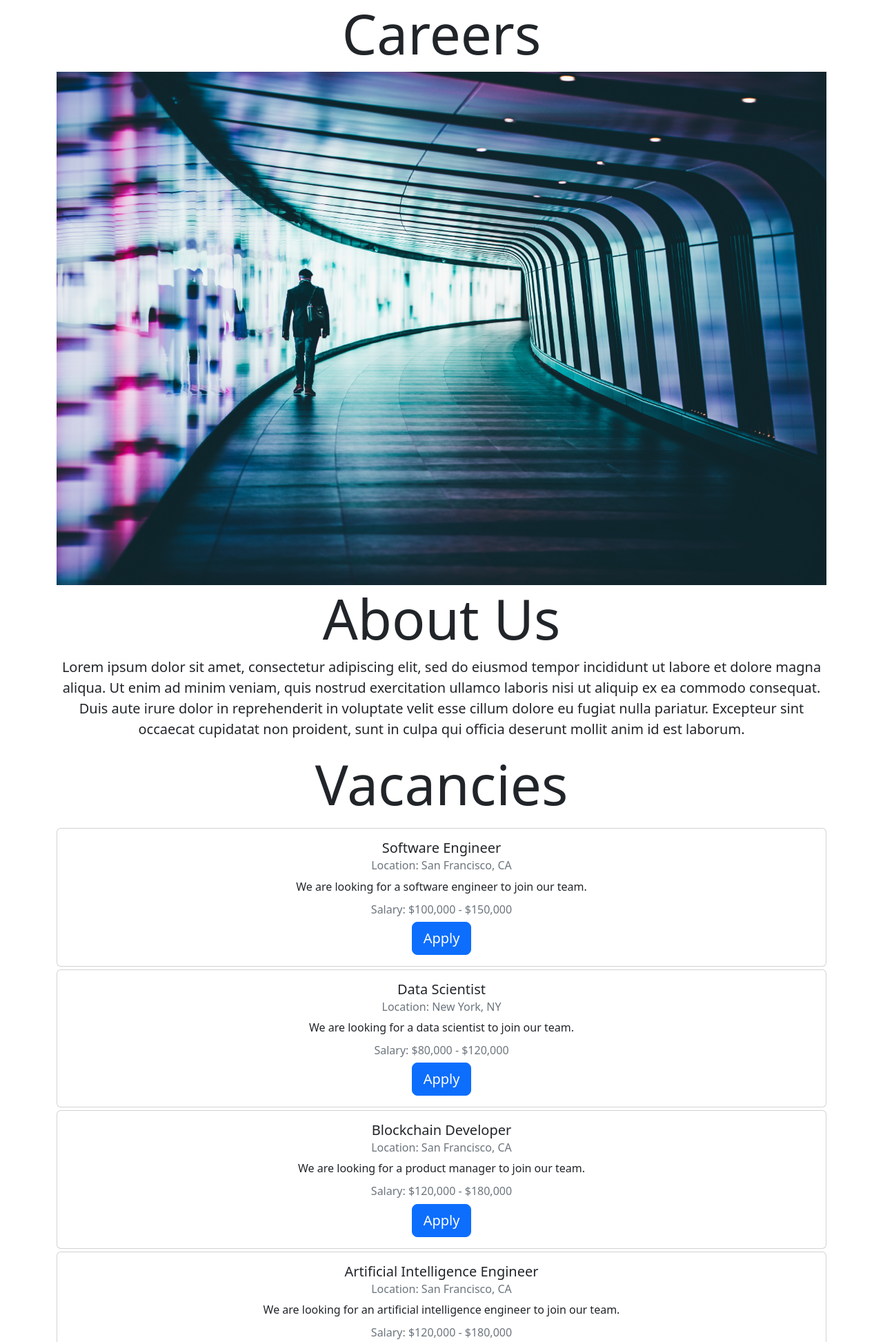
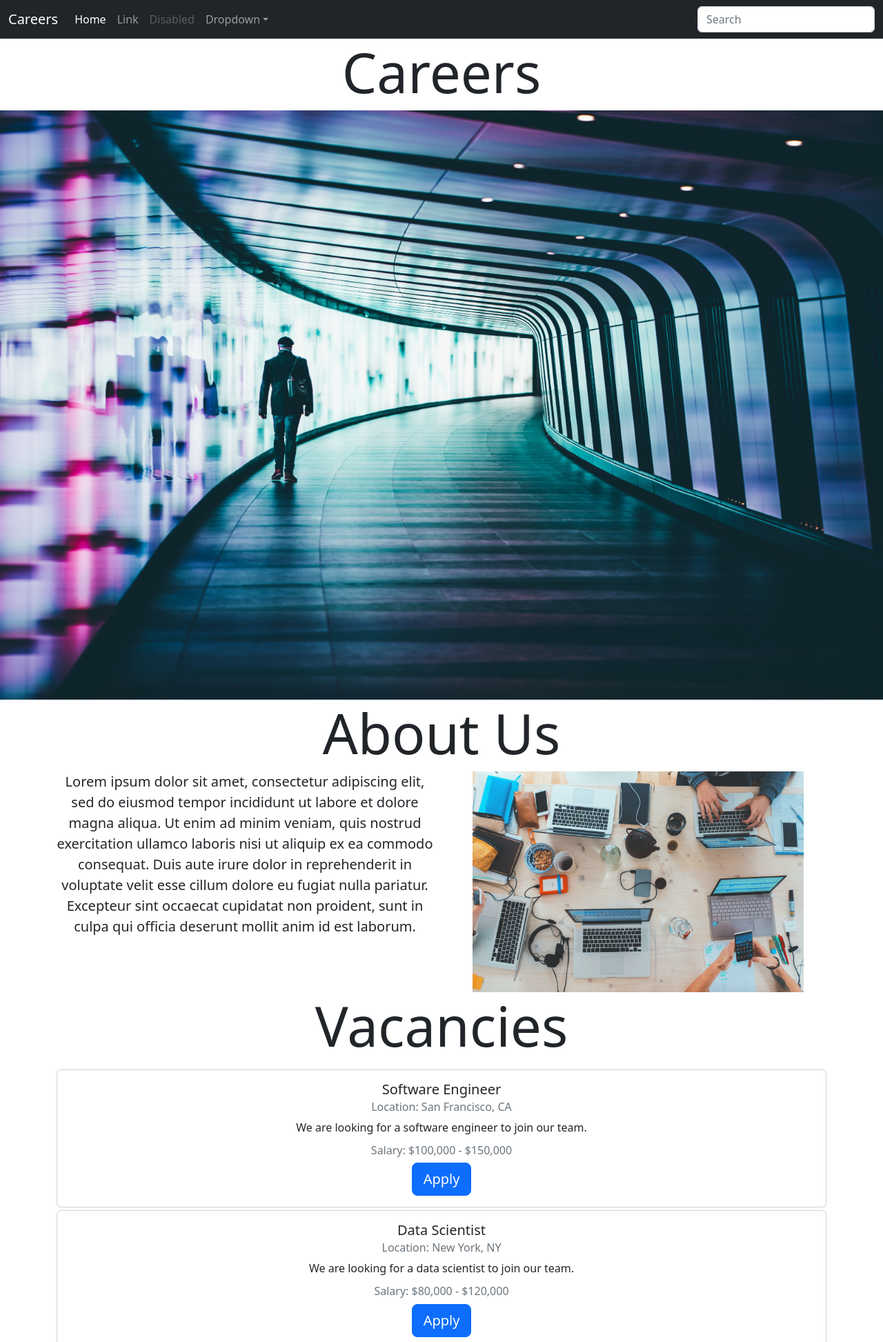
Before and after one commit to OmarMWarraich/careers-website, a Flask app: page / in a window 1280 px wide. Shown: the top 1945 px of the page at 69% size. Run offline with Flask 3, Linux system fonts and the light colour scheme.

Commit message:
feat: footer and links

```diff
--- /dev/null
+++ b/templates/footer.html
@@ -0,0 +1,37 @@
+<footer class="pt-4 my-md-5 pt-md-5 border-top">
+    <div class="row">
+      <div class="col-12 col-md">
+        <img class="mb-2" src="../assets/brand/bootstrap-logo.svg" alt="" width="24" height="19">
+        <small class="d-block mb-3 text-muted">&copy; 2017–2021</small>
+      </div>
+      <div class="col-6 col-md">
+        <h5>Features</h5>
+        <ul class="list-unstyled text-small">
+          <li class="mb-1"><a class="link-secondary text-decoration-none" href="#">Cool stuff</a></li>
+          <li class="mb-1"><a class="link-secondary text-decoration-none" href="#">Random feature</a></li>
+          <li class="mb-1"><a class="link-secondary text-decoration-none" href="#">Team feature</a></li>
+          <li class="mb-1"><a class="link-secondary text-decoration-none" href="#">Stuff for developers</a></li>
+          <li class="mb-1"><a class="link-secondary text-decoration-none" href="#">Another one</a></li>
+          <li class="mb-1"><a class="link-secondary text-decoration-none" href="#">Last time</a></li>
+        </ul>
+      </div>
+      <div class="col-6 col-md">
+        <h5>Resources</h5>
+        <ul class="list-unstyled text-small">
+          <li class="mb-1"><a class="link-secondary text-decoration-none" href="#">Resource</a></li>
+          <li class="mb-1"><a class="link-secondary text-decoration-none" href="#">Resource name</a></li>
+          <li class="mb-1"><a class="link-secondary text-decoration-none" href="#">Another resource</a></li>
+          <li class="mb-1"><a class="link-secondary text-decoration-none" href="#">Final resource</a></li>
+        </ul>
+      </div>
+      <div class="col-6 col-md">
+        <h5>About</h5>
+        <ul class="list-unstyled text-small">
+          <li class="mb-1"><a class="link-secondary text-decoration-none" href="#">Team</a></li>
+          <li class="mb-1"><a class="link-secondary text-decoration-none" href="#">Locations</a></li>
+          <li class="mb-1"><a class="link-secondary text-decoration-none" href="#">Privacy</a></li>
+          <li class="mb-1"><a class="link-secondary text-decoration-none" href="#">Terms</a></li>
+        </ul>
+      </div>
+    </div>
+  </footer>
--- a/templates/home.html
+++ b/templates/home.html
@@ -7,13 +7,22 @@
     <title>Careers</title>
 </head>
 <body class="text-center">
+    {% include 'nav.html' %}
+    <h1 class="display-1">Careers</h1>
+    <img class="img-fluid" src="static/banner.jpg" height="320"/>
     <div class="container">
-        <h1 class="display-1">Careers</h1>
-        <img class="img-fluid" src="https://career-website-owa.onrender.com/static/banner.jpg" height="320"/>
         <h2 class="display-1">About Us</h2>
-        <p class="lead">
-            Lorem ipsum dolor sit amet, consectetur adipiscing elit, sed do eiusmod tempor incididunt ut labore et dolore magna aliqua. Ut enim ad minim veniam, quis nostrud exercitation ullamco laboris nisi ut aliquip ex ea commodo consequat. Duis aute irure dolor in reprehenderit in voluptate velit esse cillum dolore eu fugiat nulla pariatur. Excepteur sint occaecat cupidatat non proident, sunt in culpa qui officia deserunt mollit anim id est laborum.
-        </p>
+        <div class="row">
+            <div class="col-md-6 ">
+                <p class="lead">
+                    Lorem ipsum dolor sit amet, consectetur adipiscing elit, sed do eiusmod tempor incididunt ut labore et dolore magna aliqua. Ut enim ad minim veniam, quis nostrud exercitation ullamco laboris nisi ut aliquip ex ea commodo consequat. Duis aute irure dolor in reprehenderit in voluptate velit esse cillum dolore eu fugiat nulla pariatur. Excepteur sint occaecat cupidatat non proident, sunt in culpa qui officia deserunt mollit anim id est laborum.
+                </p>
+            </div>
+            <div class="d-none d-md-block col-md-6">
+                <img src="static/people.jpg" class="img-fluid" style="height: 320px;" alt="Responsive image">
+            </div>
+        </div>
+
         <h3 class="display-1">Vacancies</h3>
         <p>
             {% for job in jobs %}
@@ -22,5 +31,6 @@
         </p>
         <button class="btn btn-primary btn-lg mb-4">Contact Us</button>
     </div>
+    {% include 'footer.html' %}
 </body>
 </html>
--- a/templates/jobitem.html
+++ b/templates/jobitem.html
@@ -6,6 +6,6 @@
       {% if 'salary' in job %}
         <h6 class="card-subtitle mb-2 text-muted">Salary: {{job['salary']}} </h6>
       {% endif %}
-      <button class="btn btn-primary btn-lg">Apply</button>
+      <a href="mailto:earthling5@outlook.com?subject=Application for {{job['title']}}" class="btn btn-primary btn-lg">Apply</a>
     </div>
 </div>
--- /dev/null
+++ b/templates/nav.html
@@ -0,0 +1,33 @@
+<nav class="navbar navbar-expand-lg navbar-dark bg-dark" aria-label="Fifth navbar example">
+    <div class="container-fluid">
+      <a class="navbar-brand" href="#">Careers</a>
+      <button class="navbar-toggler" type="button" data-bs-toggle="collapse" data-bs-target="#navbarsExample05" aria-controls="navbarsExample05" aria-expanded="false" aria-label="Toggle navigation">
+        <span class="navbar-toggler-icon"></span>
+      </button>
+
+      <div class="collapse navbar-collapse" id="navbarsExample05">
+        <ul class="navbar-nav me-auto mb-2 mb-lg-0">
+          <li class="nav-item">
+            <a class="nav-link active" aria-current="page" href="#">Home</a>
+          </li>
+          <li class="nav-item">
+            <a class="nav-link" href="#">Link</a>
+          </li>
+          <li class="nav-item">
+            <a class="nav-link disabled" href="#" tabindex="-1" aria-disabled="true">Disabled</a>
+          </li>
+          <li class="nav-item dropdown">
+            <a class="nav-link dropdown-toggle" href="#" id="dropdown05" data-bs-toggle="dropdown" aria-expanded="false">Dropdown</a>
+            <ul class="dropdown-menu" aria-labelledby="dropdown05">
+              <li><a class="dropdown-item" href="#">Action</a></li>
+              <li><a class="dropdown-item" href="#">Another action</a></li>
+              <li><a class="dropdown-item" href="#">Something else here</a></li>
+            </ul>
+          </li>
+        </ul>
+        <form>
+          <input class="form-control" type="text" placeholder="Search" aria-label="Search">
+        </form>
+      </div>
+    </div>
+  </nav>
```
Also changed, not shown: static/people.jpg (added), 1 other file.
